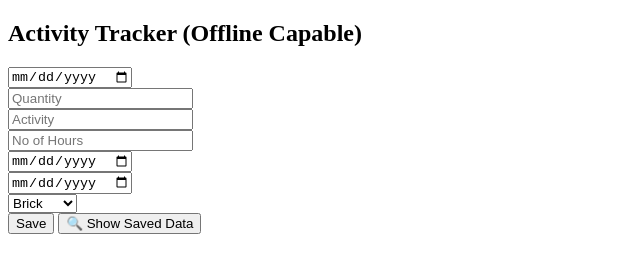
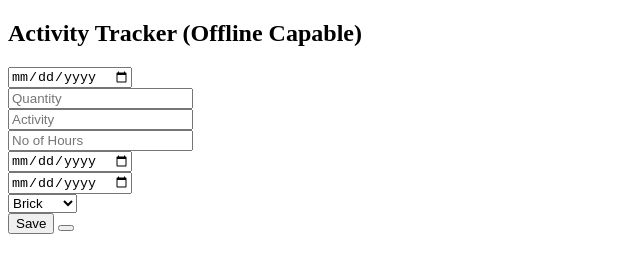
Before and after one commit to vamseelatha2002/offline-gps-form, a plain HTML site: page index.html in a window 1280 px wide. Shown: the whole page, without its empty margins (0-640 px from the left). Drawn offline with Linux system fonts and the light colour scheme.

Commit message:
Update index.html

```diff
--- a/index.html
+++ b/index.html
@@ -23,7 +23,7 @@
     <input type="hidden" name="latitude">
     <input type="hidden" name="longitude">
     <button type="submit">Save</button>
-    <button onclick="showIndexedDBData()">🔍 Show Saved Data</button>
+    <button type="show saved data" onclick="showIndexedDBData()"></button>
     <pre id="debugOutput"></pre>
   </form>
   <div id="status"></div>
```
